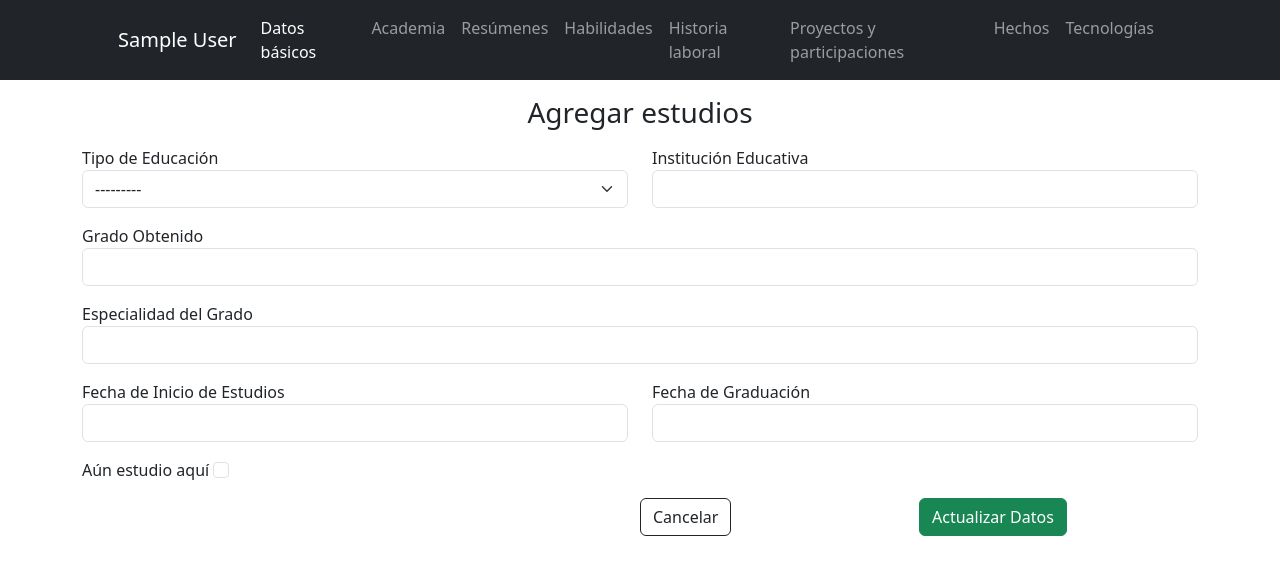
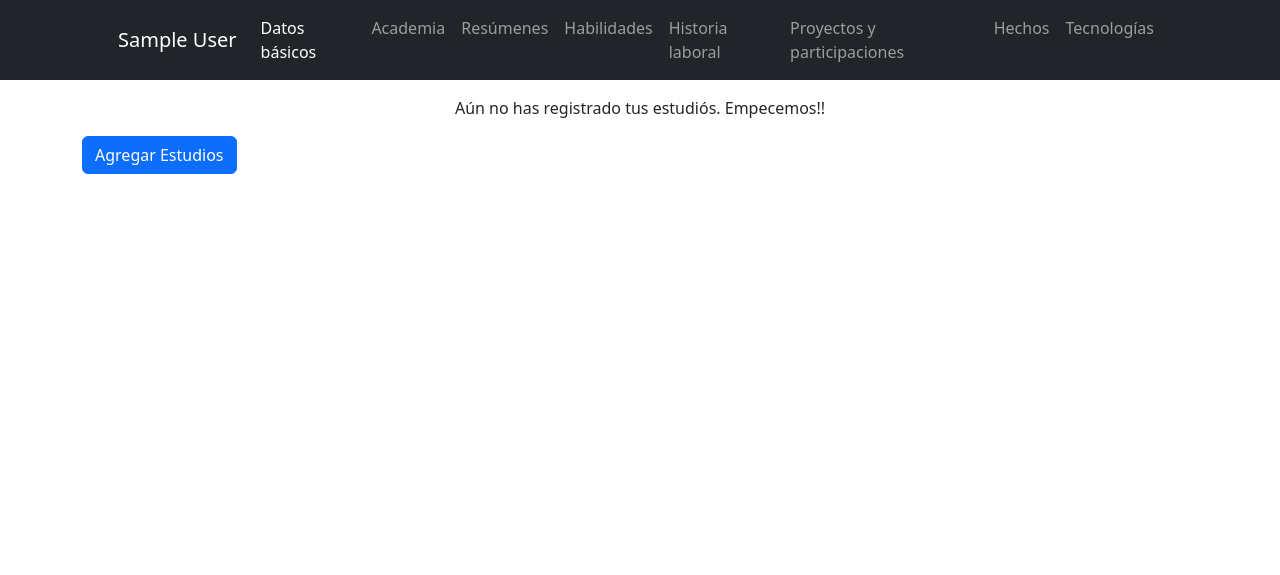
Before and after one commit to viewEder/workmatch, a Django app: page /users/academy-add/ in a window 1280 px wide. Shown: the top 575 px of the page. Run offline with Django 4.2, Linux system fonts and the light colour scheme; the visitor is signed in with stand-in values (Sample User, id 1); some libraries are stand-ins or nearby versions; some web fonts are replaced.

Commit message:
Mejora en front

```diff
--- a/datauser/urls.py
+++ b/datauser/urls.py
@@ -2,7 +2,7 @@ from django.urls import path
 from .views import AcademyDetailView, AcamedyListView, AcademyCreateView
 
 urlpatterns =[
-    path('academy-list/', AcamedyListView.as_view(), name = 'academy-list'),
+    # path('academy-list/', AcamedyListView.as_view(), name = 'academy-list'),
     path('academy/<int:pk>/', AcademyDetailView.as_view(), name= 'academy-detail'),
     path('academy-add/', AcademyCreateView.as_view(), name= 'academy-create'),
 ]
--- a/datauser/views.py
+++ b/datauser/views.py
@@ -1,9 +1,12 @@
-from django.shortcuts import render
+from typing import Any
+from django.db import models
+from django.shortcuts import render, get_object_or_404
 # Vistas basadas en Clases:
 from django.views.generic.detail import DetailView
 from django.views.generic.list import ListView
 from django.views.generic.edit import UpdateView, CreateView
 
+from registration.models import User
 from .models import Academy, ProjectDev, Skills, Stack, EmploymentHistory, HobbiesExtras, Facts
 from .forms import AcademyCreateForm
 
@@ -16,10 +19,18 @@ from django import forms
 
 # Create your views here.
 @method_decorator(login_required, name='dispatch')
-class AcademyCreateView(CreateView):
+class AcademyCreateView(CreateView, ListView):
     success_url = reverse_lazy('perfil-edit')
     template_name = 'datauser/academy_form.html'
     form_class = AcademyCreateForm
+    model = Academy
+
+    def form_valid(self, form):
+        form.instance.user = self.request.user
+        return super().form_valid(form)
+
+    def get_queryset(self):
+        return super().get_queryset().filter(user = self.request.user.id)
 
 class AcademyDetailView(DetailView):
     model = Academy
--- a/templates/datauser/academy_form.html
+++ b/templates/datauser/academy_form.html
@@ -7,9 +7,19 @@
 {% endblock %}
 {% block contenido %}
     {% include 'core/menu.html' %}
-    <section class="container mt-3">
-        <h1 class="h3 text-center mt-3 mb-3">Agregar estudios</h1>
-        <form method="post" class="row">
+
+    <!-- Modal -->
+    <div class="modal fade" id="staticBackdrop" data-bs-backdrop="static" data-bs-keyboard="false" tabindex="-1" aria-labelledby="staticBackdropLabel" aria-hidden="true">
+        <div class="modal-dialog modal-xl">
+        <div class="modal-content">
+            <form method="post">
+            <div class="modal-header">
+                <h1 class="modal-title fs-5 h3" id="exampleModalLabel">Agregar Registros Académicos</h1>
+                <button type="button" class="btn-close" data-bs-dismiss="modal" aria-label="Close"></button>
+            </div>
+            <div class="modal-body">
+                <section class="container mt-3 row">
+                        {% csrf_token %}
                         <div class="mb-3 col-6">
                             <label for="id_type_degree">Tipo de Educación</label>
                             {{ form.type_degree }}
@@ -38,14 +48,40 @@
                             <label for="id_in_progress">Aún estudio aquí</label>
                             {{ form.in_progress }}
                         </div>
-            <div class="row justify-content-end">
-                <div class="col-3">
-                    <a href="{% url 'perfil-edit' %}" class="btn btn-outline-dark">Cancelar</a>
+
+                </section>
             </div>
-                <div class="col-3">
-                    <button type="submit" class="btn btn-success">Actualizar Datos</button>
+                <div class="modal-footer">
+                    <button type="button" class="btn btn-outline-dark" data-bs-dismiss="modal">Cerrar</button>
+                    <button type="submit" class="btn btn-success">Guardar Estudios</button>
+                </div>
+            </form>
             </div>
         </div>
-        </form>
+    </div>
+
+    <section class="container mt-3">
+        <div class="row">
+            <div class="card-group"></div>
+                {% for item in object_list %}
+                    <div class="card border-success mb-3 col-3" >
+                        <div class="card-header bg-transparent border-success">{{item.type_degree}} &nbsp;<a href="" title="Modificar"><i class="fa-solid fa-pen-to-square"></i></a></div>
+                        <div class="card-body text-success">
+                        <h5 class="card-title">{{ item.academy_name }}</h5>
+                        <p class="card-text">{{ item.degree_obtained }} - {{ item.degree_esp }}</p>
+                        </div>
+                        <div class="card-footer bg-transparent text-center border-success">Graduado desde {{ item.finish_date|date:"Y" }} </div>
+                    </div>
+                {% empty %}
+                    <p class="text-center">Aún no has registrado tus estudiós. Empecemos!!</p>
+                {% endfor %}
+            </div>
+             <!-- Button trigger modal -->
+            <button type="button" class="btn btn-primary" data-bs-toggle="modal" data-bs-target="#staticBackdrop">
+                Agregar Estudios
+            </button>
+
+        </div>
     </section>
+
 {% endblock %}
```
Also changed, not shown: registration/models.py (line endings or trailing spaces). Lines whose indentation alone changed are shown as unchanged.
